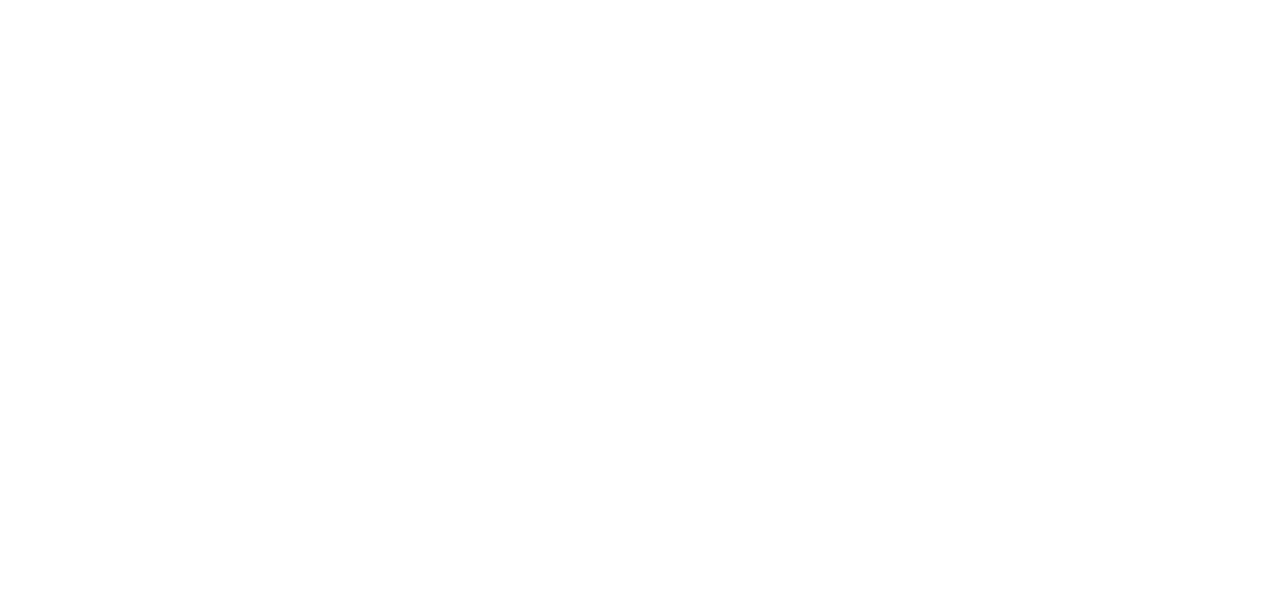
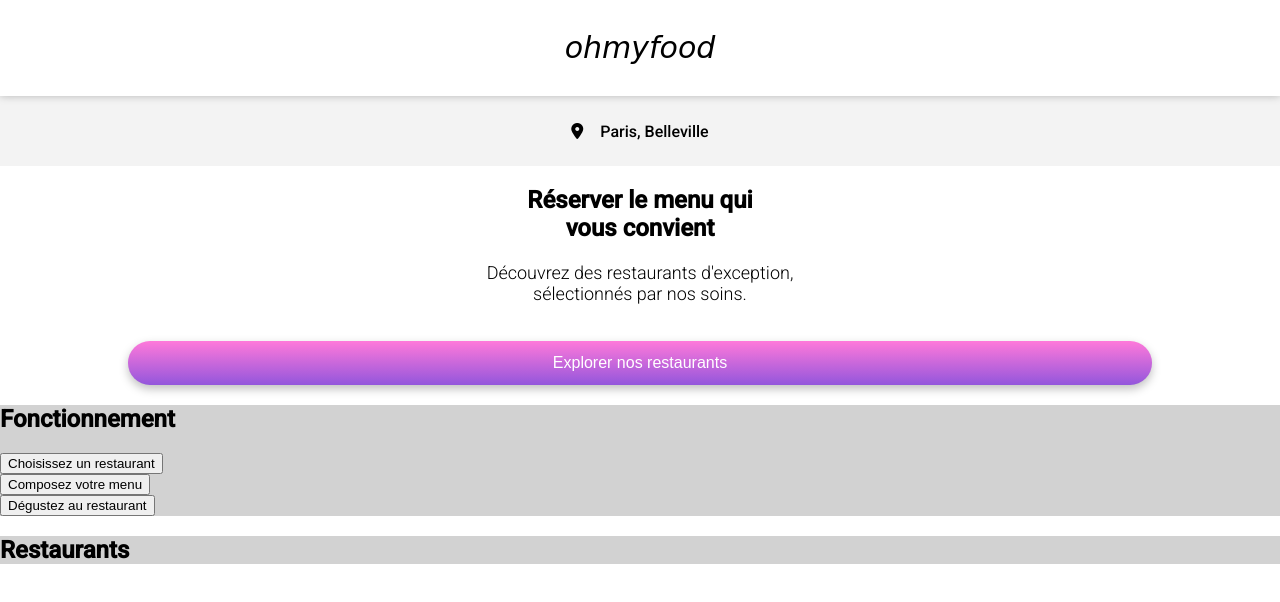
Before and after one commit to mhdgri/ohmyfood, a website: page index.html in a window 1280 px wide. Drawn offline with nearby package versions, Linux system fonts and the light colour scheme; files that its build step writes are made by us from their sources; a web font is replaced by a local one.

Commit message:
La partie header et les sections location et reservation de la partie main ont été réalisées

```diff
--- a/index.html
+++ b/index.html
@@ -1,19 +1,52 @@
 <!DOCTYPE html>
-<html lang="en">
+<html lang="fr">
 <head>
     <meta charset="UTF-8">
     <meta name="viewport" content="width=device-width, initial-scale=1.0">
     <meta http-equiv="X-UA-Compatible" content="ie=edge">
-    <link href="https://fonts.googleapis.com/css?family=Roboto:100,900i" rel="stylesheet">
-    <link rel="stylesheet" href="/css/style.css">
-    <title>Portfolio de Joe Blow| Contact</title>
+    <link rel="stylesheet" href="https://kit.fontawesome.com/e20ed49b62.css" crossorigin="anonymous">
+    <script src="https://kit.fontawesome.com/e20ed49b62.js" crossorigin="anonymous"></script>
+    <link rel="stylesheet" href="sass/styles.css">
+    <title>ohmyfood</title>
 </head>
 <body>
-    <header>
+    <header class="header">
+        <h1 class="header__title">ohmyfood</h1>
+    </header>
 
-    </header>
     <main>
 
+        <section class="search">
+            <i class=" search__icon fa-sharp fa-solid fa-location-dot"></i>
+            <div class="search__location">Paris, Belleville</div>
+        </section>
+
+        <section class="reserve">
+            <h2 class="reserve__title">Réserver le menu qui<br>vous convient</h2>
+            <p class="reserve__text">Découvrez des restaurants d'exception,<br>sélectionnés par nos soins.</p>
+            <button class="reserve__btn reserve__btn--gradient">Explorer nos restaurants</button>
+        </section>
+
+        <section class="fonctionnement">
+            <h2>Fonctionnement</h2>
+            <div>
+                <button>Choisissez un restaurant</button>
+            </div>
+            <div>
+                <button>Composez votre menu</button>
+            </div>
+            <div>
+                <button>Dégustez au restaurant</button>
+            </div>
+        </section>
+
+        <section class="restaurants">
+            <h2>Restaurants</h2>
+            <div></div>
+            <div></div>
+            <div></div>
+            <div></div>
+        </section>
     </main>
     <footer>
 
--- a/package.json
+++ b/package.json
@@ -9,7 +9,7 @@
   },
   "repository" : {
     "type" : "git",
-    "url" : ""
+    "url" : "https://github.com/mhdgri/ohmyfood.git"
   },
   "dependencies": {
     "postcss" : "8.4.21",
@@ -20,7 +20,7 @@
   "author": "Mohamed Guerroui",
   "license": "ISC",
   "bugs" : {
-    "url" : ""
+    "url" : "https://github.com/mhdgri/ohmyfood.git"
   },
   "browserslist": "last 4 versions"
 }
--- a/sass/styles.scss
+++ b/sass/styles.scss
@@ -0,0 +1,87 @@
+@import url('https://fonts.googleapis.com/css2?family=Shrikhand&display=swap');
+@import url('https://fonts.googleapis.com/css2?family=Roboto:wght@300;400;500&display=swap');
+
+@mixin flex-center {
+    display: flex;
+    justify-content: center;
+    align-items: center;
+}
+
+body {
+    font-family: 'Roboto', sans-serif;
+    margin: 0 auto;
+    padding: 0;
+}
+
+.header {
+    font-family: 'Shrikhand', cursive;
+    text-align: center;
+    box-shadow: 0rem 0 .5rem rgba(0, 0, 0, 25%) ;
+    height: 93px;
+    padding: .1rem;
+    margin: 0;
+    position: relative;
+    &__title {
+        font-size: 30px;
+        font-style: italic;
+        font-weight: 400;
+        padding: .5rem;
+    }
+}
+
+.search {
+    @include flex-center;
+    flex-direction: row;
+    background-color: #f3f3f3;
+    height: 70px;
+    column-gap: 17px;;
+    &__icon {
+        width: 12px;
+        height: 16px;
+    }
+    &__location {
+        font-size: 16px;
+        font-weight: 500;
+    }
+}
+
+.reserve {
+    text-align: center;
+    &__title {
+        font-size: 24px;
+        font-weight: 700;
+    }
+    &__text {
+        font-size: 18px;
+        font-weight: 300;
+    }
+
+    &__btn {
+        border: none;
+        border-radius: 10rem;
+        padding: .8rem;
+        width: 80%;
+        color: white;
+        font-size: 16px;
+        font-weight: 500;
+        transition: transform 400ms;
+        cursor: pointer;
+        box-shadow: 0px 4px 10px rgba(0, 0, 0, 0.25);
+        &--gradient {
+            background-image: linear-gradient(to bottom, #ff79da, #9356dc) ;
+            margin-top: 1.2rem;
+        }
+        &:hover {
+            transform: scale(1.03);
+            opacity: 0.9;
+        }
+    }
+}
+
+.fonctionnement {
+    background-color: #d2d2d2;
+}
+
+.restaurants {
+    background-color: #d2d2d2;
+}
```
Also changed, not shown: sass/styles.css, 2 other files.
